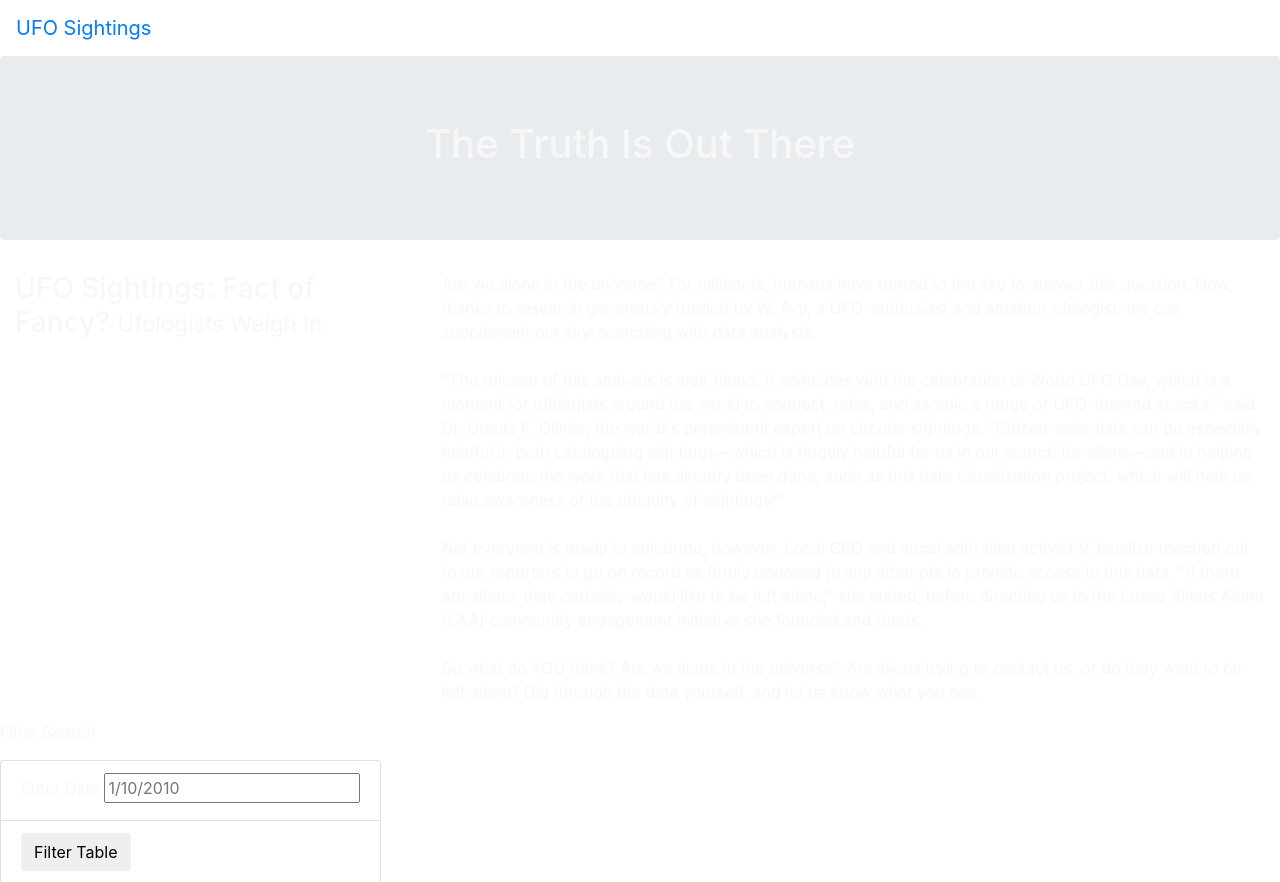
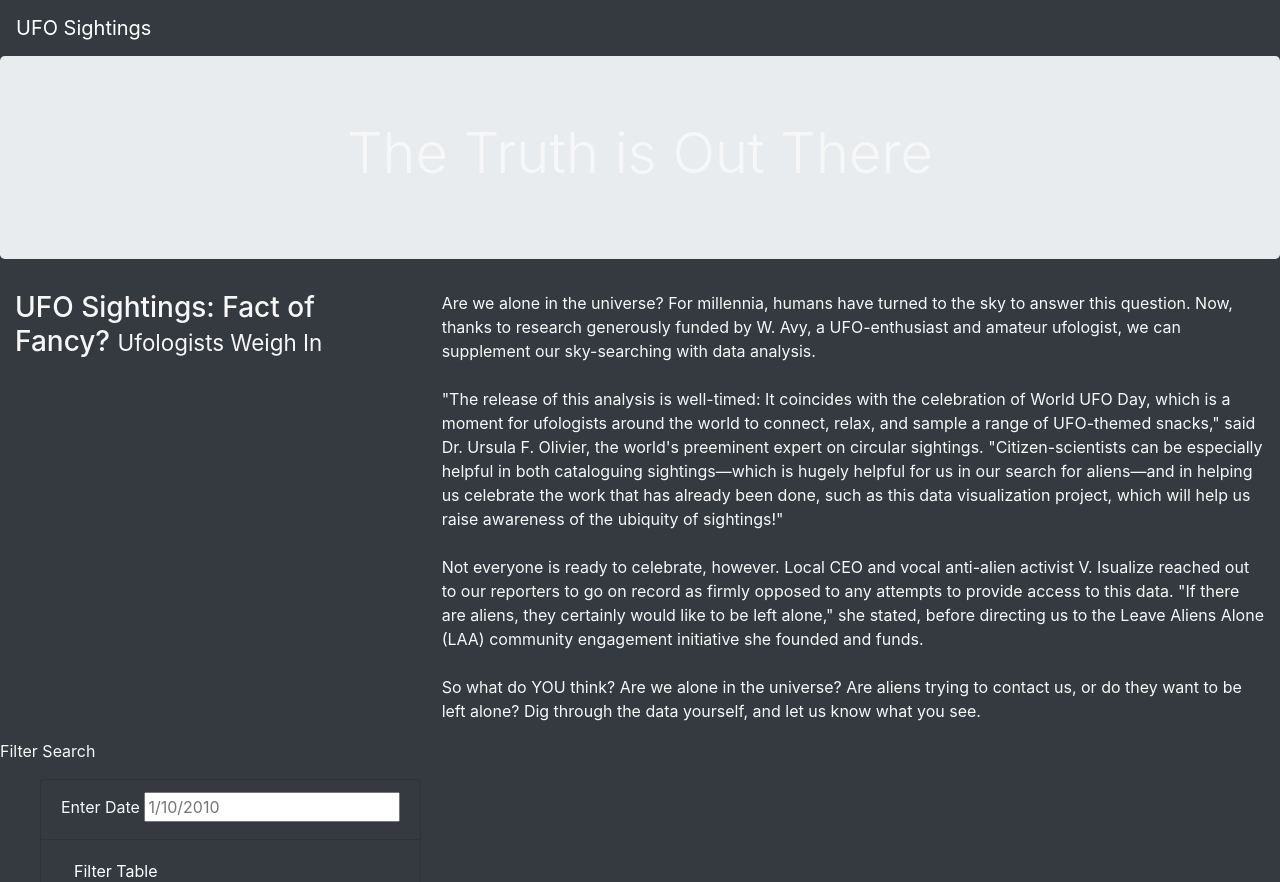
Before and after one commit to DavidAduaka/UFOs, a plain HTML site: page index.html in a window 1280 px wide. Shown: the top 882 px of the page. Drawn offline with nearby package versions, Linux system fonts and the light colour scheme; files that its build step writes are made by us from their sources; files whose address does not match are found by name.

Commit message:
UFO Webpage

```diff
--- a/index.html
+++ b/index.html
@@ -14,15 +14,15 @@
     <link rel="stylesheet" href="static/css/style.css"/>
 
 </head>
-<body>
+<body class="bg-dark">
     <div class="wrapper">
-        <nav class="navbar navbar-expand-lg">
+        <nav class="navbar navbar-dark bg-dark navbar-expand-lg">
          <a class="navbar-brand" href="index.html">UFO Sightings</a>
         </nav>
     </div>
 
     <div class="jumbotron">
-        <h1>The Truth Is Out There</h1>
+        <h1 class="display-4">The Truth is Out There</h1>
       </div>
 
     <div class="container-fluid">
@@ -42,15 +42,15 @@
 
     <div class="container-fluid">
     <div class="row">
-        <form>
-            <p> Filter Search </p>
-            <ul class="list-group">
-                <li class="list-group-item">
+        <form class="bg-dark">
+         <p>Filter Search</p>
+         <ul class="bg-dark">
+            <li class="list-group-item bg-dark">
                 <label for="date">Enter Date</label>
                 <input type="text" placeholder="1/10/2010" id="datetime" />
             </li>
-                <li class="list-group-item">
-                    <button id="filter-btn" type="button" class="btn btn-default">Filter Table</button>
+            <li class="list-group-item bg-dark">
+                <button id="filter-btn" type="button" class="btn btn-dark">Filter Table</button>
             </li>
          </ul>
         </form>
```
Lines whose indentation alone changed are shown as unchanged.
